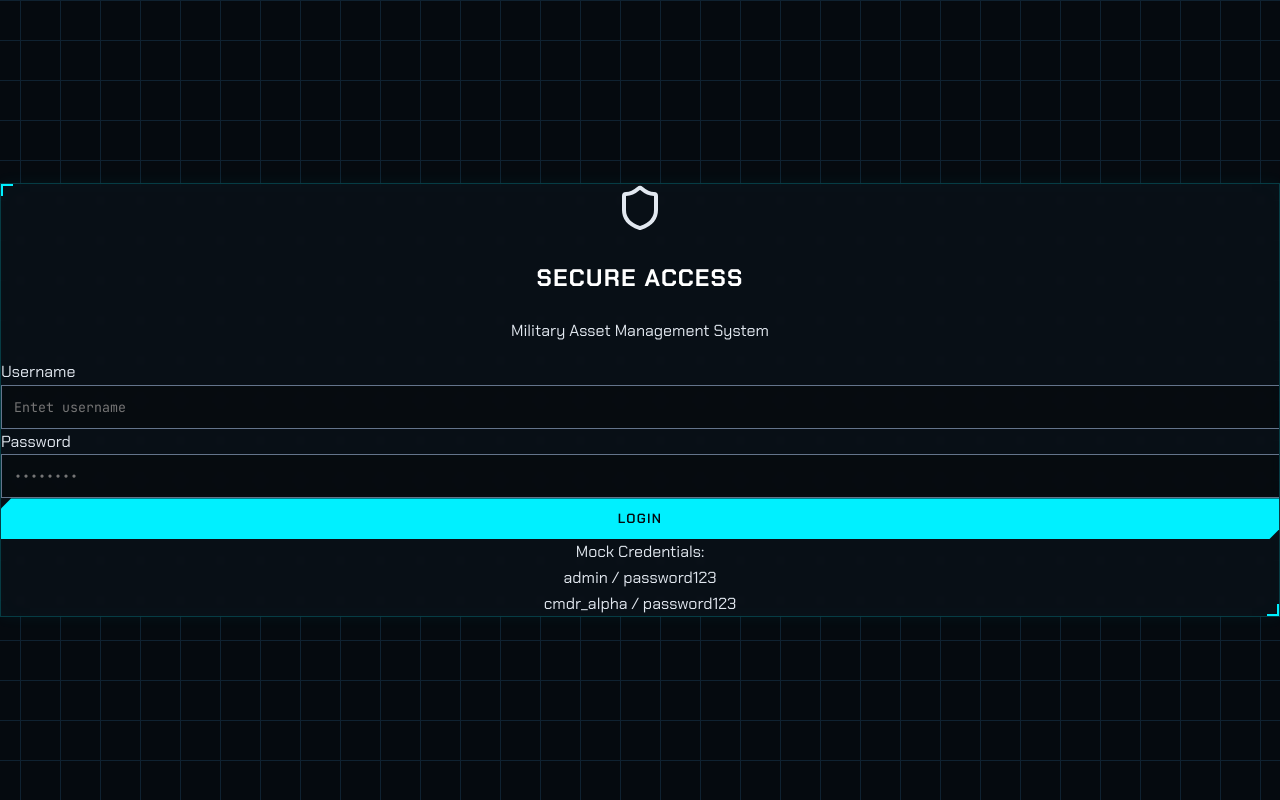
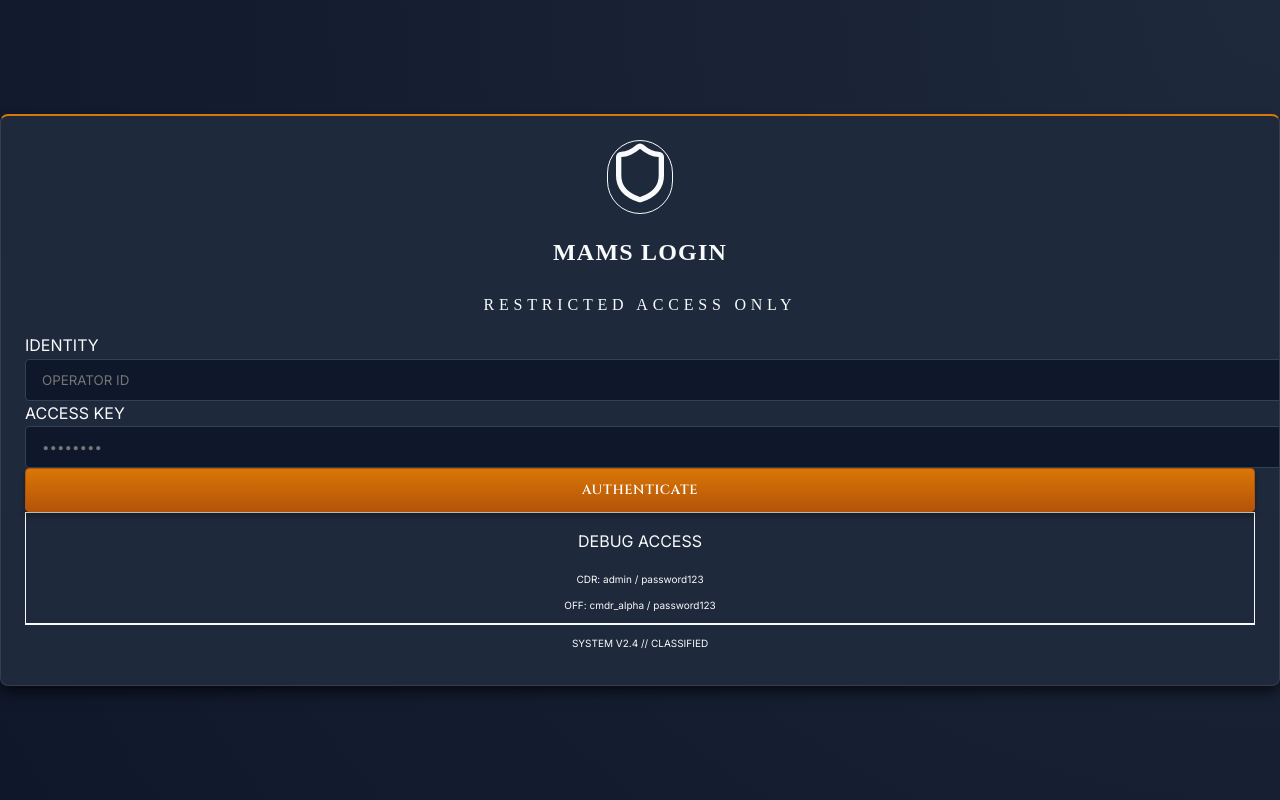
Before and after one commit to AKHILAKOYADA/MilitaryAssestManagement, a React (Vite) app in the folder client/: page /login in a window 1280 px wide. Built offline with nearby package versions, Linux system fonts and the light colour scheme; no server answers.

Commit message:
Enhance Classic Military Theme: Update Dashboard spacing and Navbar visibility

```diff
--- a/client/src/index.css
+++ b/client/src/index.css
@@ -1,198 +1,201 @@
-@import url('https://fonts.googleapis.com/css2?family=Chakra+Petch:wght@300;400;500;600;700&family=JetBrains+Mono:wght@400;700&display=swap');
+@import url('https://fonts.googleapis.com/css2?family=Cinzel:wght@400;600;700;900&family=Inter:wght@300;400;500;600&display=swap');
 
 @tailwind base;
 @tailwind components;
 @tailwind utilities;
 
 :root {
-  /* Tactical Military Theme */
-  --bg-primary: #050a0f; /* Deep void */
-  --bg-secondary: #0a1118; /* Dark gunmetal */
-  --bg-tertiary: #131c26; /* Panel bg */
-  --bg-grid: #0f2231;
+  /* Classic Premium Military Theme */
+  --bg-primary: #0f172a; /* Slate 900 - Deep Navy */
+  --bg-secondary: #1e293b; /* Slate 800 - Lighter Navy */
+  --bg-tertiary: #334155; /* Slate 700 - Panel Highlight */
 
   /* Typography */
-  --font-heading: 'Chakra Petch', sans-serif; /* Sci-fi/Tech look */
-  --font-mono: 'JetBrains Mono', monospace; /* Data/Code */
-  --font-sans: 'Chakra Petch', sans-serif; /* Unified look for consistency */
+  --font-heading: 'Cinzel', serif; /* Prestigious, Roman, Classic */
+  --font-sans: 'Inter', sans-serif; /* Clean, Readable */
+  --font-mono: 'JetBrains Mono', monospace; /* Keep for data */
 
   /* Text Colors */
-  --text-primary: #e2e8f0;
-  --text-secondary: #94a3b8;
-  --text-muted: #64748b;
-  --text-scifi: #00f0ff; /* Holographic cyan text */
+  --text-primary: #f8fafc; /* Slate 50 */
+  --text-secondary: #cbd5e1; /* Slate 300 */
+  --text-muted: #94a3b8; /* Slate 400 */
+  --text-gold: #fbbf24; /* Amber 400 */
 
-  /* Tactical Accents */
-  --accent-cyan: #00f0ff; /* Primary HUD color */
-  --accent-olive: #5c7f67; /* Camo hint */
-  --accent-warning: #f59e0b; /* Alert amber */
-  --accent-danger: #ef4444; /* Critical red */
+  /* Accents - Gold/Brass & Steel */
+  --accent-primary: #d97706; /* Amber 600 - "Brass" */
+  --accent-secondary: #475569; /* Slate 600 - "Steel" */
+  --accent-success: #10b981; /* Emerald */
+  --accent-danger: #ef4444; /* Red */
+  --accent-highlight: #fbbf24; /* Amber 400 - Gold glow */
 
-  /* UI Borders */
-  --border-tech: rgba(0, 240, 255, 0.2);
-  --border-subtle: rgba(255, 255, 255, 0.05);
+  /* Borders */
+  --border-primary: rgba(251, 191, 36, 0.4); /* Gold subtle */
+  --border-subtle: rgba(255, 255, 255, 0.1);
 
-  /* Glass/HUD System */
-  --hud-bg: rgba(10, 17, 24, 0.85);
-  --hud-border: 1px solid var(--border-tech);
-  --hud-shadow: 0 0 20px rgba(0, 240, 255, 0.1);
+  /* Shadows */
+  --shadow-card: 0 10px 15px -3px rgba(0, 0, 0, 0.5), 0 4px 6px -2px rgba(0, 0, 0, 0.3);
+  --shadow-gold: 0 0 15px rgba(217, 119, 6, 0.4);
 
-  --radius-tech: 2px; /* Sharp corners for military look */
+  --radius-std: 8px; /* Slightly rounded, classic feel */
 }
 
 body {
   margin: 0;
   padding: 0;
   font-family: var(--font-sans);
-  background-color: var(--bg-primary);
+  background: var(--bg-primary);
+  background: radial-gradient(circle at top right, #1e293b, #0f172a);
   color: var(--text-primary);
   line-height: 1.6;
-
-  /* Tactical Grid Background */
-  background-image:
-    linear-gradient(var(--bg-grid) 1px, transparent 1px),
-    linear-gradient(90deg, var(--bg-grid) 1px, transparent 1px);
-  background-size: 40px 40px;
-  background-position: center top;
+  min-height: 100vh;
 }
 
 /* Scrollbar */
-::-webkit-scrollbar { width: 6px; }
+::-webkit-scrollbar { width: 8px; }
 ::-webkit-scrollbar-track { background: var(--bg-primary); }
-::-webkit-scrollbar-thumb { background: var(--border-tech); }
+::-webkit-scrollbar-thumb {
+  background: var(--bg-tertiary);
+  border-radius: 4px;
+}
+::-webkit-scrollbar-thumb:hover { background: var(--accent-primary); }
 
 /* Headings */
 h1, h2, h3, h4, h5, h6 {
   font-family: var(--font-heading);
   text-transform: uppercase;
   letter-spacing: 0.05em;
-  color: white;
+  color: var(--text-primary);
+  font-weight: 700;
 }
 
 /*
   COMPONENT CLASSES
-  We use standard class names but drastic style changes
 */
 
-/* Tech Panel (replaces Glass Panel) */
+/* Classic Card Panel */
 .glass-panel {
-  background: var(--hud-bg);
-  border: 1px solid var(--border-tech);
-  box-shadow: 0 0 15px rgba(0, 240, 255, 0.05), inset 0 0 20px rgba(0, 240, 255, 0.02);
+  background: var(--bg-secondary);
+  border: 1px solid var(--border-subtle);
+  border-top: 2px solid var(--accent-primary); /* Gold Top Border */
+  border-radius: var(--radius-std);
+  box-shadow: var(--shadow-card);
+  padding: 1.5rem;
   position: relative;
   overflow: hidden;
-  backdrop-filter: blur(4px);
 }
 
-/* Corner Markers for Panels */
-.glass-panel::before {
-  content: '';
-  position: absolute;
-  top: 0; left: 0;
-  width: 10px; height: 10px;
-  border-top: 2px solid var(--accent-cyan);
-  border-left: 2px solid var(--accent-cyan);
-}
-.glass-panel::after {
-  content: '';
-  position: absolute;
-  bottom: 0; right: 0;
-  width: 10px; height: 10px;
-  border-bottom: 2px solid var(--accent-cyan);
-  border-right: 2px solid var(--accent-cyan);
+/* Remove corner markers - keep it clean */
+.glass-panel::before, .glass-panel::after {
+  display: none;
 }
 
 /* Buttons */
 .btn {
   font-family: var(--font-heading);
   text-transform: uppercase;
-  letter-spacing: 0.1em;
+  letter-spacing: 0.05em;
   font-weight: 600;
   padding: 0.75rem 1.5rem;
+  border-radius: 4px; /* Classic slight round */
   border: none;
   cursor: pointer;
-  transition: all 0.2s;
+  transition: all 0.3s ease;
   position: relative;
-  clip-path: polygon(10px 0, 100% 0, 100% calc(100% - 10px), calc(100% - 10px) 100%, 0 100%, 0 10px);
+  display: inline-flex;
+  align-items: center;
+  justify-content: center;
+  gap: 0.5rem;
 }
 
 .btn-primary {
-  background: var(--accent-cyan);
-  color: var(--bg-primary); /* Contrast text */
+  background: linear-gradient(to bottom, var(--accent-primary), #b45309);
+  color: white;
+  border: 1px solid #b45309;
+  box-shadow: 0 4px 6px rgba(0,0,0,0.3);
 }
 
 .btn-primary:hover {
-  background: white;
-  box-shadow: 0 0 15px var(--accent-cyan);
-}
-
-.btn-secondary {
-  background: transparent;
-  color: var(--accent-cyan);
-  border: 1px solid var(--accent-cyan);
-}
-
-.btn-danger {
-  background: var(--accent-danger);
-  color: white;
+  background: linear-gradient(to bottom, #fbbf24, #d97706);
+  transform: translateY(-1px);
+  box-shadow: 0 6px 12px rgba(217, 119, 6, 0.3);
+  color: #0f172a; /* Dark text on bright gold */
 }
 
 /* Inputs */
 .input-field {
-  background: rgba(0, 0, 0, 0.3);
-  border: 1px solid var(--text-muted);
-  border-radius: 0; /* Sharp */
-  color: var(--accent-cyan);
-  padding: 0.75rem;
+  background: var(--bg-primary);
+  border: 1px solid var(--bg-tertiary);
+  border-radius: 4px;
+  color: var(--text-primary);
+  padding: 0.75rem 1rem;
   width: 100%;
-  font-family: var(--font-mono);
+  font-family: var(--font-sans);
+  transition: border-color 0.2s;
 }
 .input-field:focus {
   outline: none;
-  border-color: var(--accent-cyan);
-  box-shadow: 0 0 10px rgba(0, 240, 255, 0.2);
+  border-color: var(--accent-primary);
+  box-shadow: 0 0 0 2px rgba(217, 119, 6, 0.2);
 }
 
 /* Tables */
 table {
   width: 100%;
-  border-collapse: separate;
-  border-spacing: 0 4px; /* Space between rows */
+  border-collapse: collapse;
 }
 
 thead {
-  font-family: var(--font-mono);
-  color: var(--text-secondary);
-  font-size: 0.8rem;
+  font-family: var(--font-heading);
+  color: var(--text-gold);
+  border-bottom: 2px solid var(--bg-tertiary);
 }
 
 th {
   padding: 1rem;
   text-align: left;
-  border-bottom: 1px solid var(--border-tech);
+  font-weight: 600;
+  text-transform: uppercase;
+  font-size: 0.85rem;
+  letter-spacing: 0.05em;
 }
 
 tbody tr {
-  background: rgba(255,255,255,0.02);
-  transition: all 0.2s;
+  border-bottom: 1px solid var(--bg-tertiary);
+  transition: background 0.2s;
+}
+
+tbody tr:last-child {
+  border-bottom: none;
 }
 
 tbody tr:hover {
-  background: rgba(0, 240, 255, 0.1);
-  transform: translateX(5px);
+  background: rgba(255, 255, 255, 0.03);
 }
 
 td {
   padding: 1rem;
-  border-bottom: 1px solid rgba(255,255,255,0.05);
-  font-family: var(--font-mono);
-  font-size: 0.9rem;
+  font-family: var(--font-sans);
+  font-size: 0.95rem;
+  color: var(--text-secondary);
 }
 
 /* Utilities */
-.text-gradient {
-  background: linear-gradient(to right, var(--accent-cyan), white);
-  -webkit-background-clip: text;
-  background-clip: text;
-  color: transparent;
+.text-gold {
+  color: var(--text-gold);
 }
+
+.title-underline {
+  position: relative;
+  display: inline-block;
+  padding-bottom: 10px;
+}
+.title-underline::after {
+  content: '';
+  position: absolute;
+  left: 50%;
+  bottom: 0;
+  transform: translateX(-50%);
+  width: 60px;
+  height: 3px;
+  background: var(--accent-primary);
+}
--- a/client/src/pages/Login.jsx
+++ b/client/src/pages/Login.jsx
@@ -23,36 +23,37 @@ const Login = () => {
     return (
         <div className="min-h-screen flex items-center justify-center bg-[--bg-primary] relative overflow-hidden">
             {/* Background decoration */}
-            <div className="absolute top-0 left-0 w-full h-full overflow-hidden z-0">
-                <div className="absolute -top-[20%] -left-[10%] w-[50%] h-[50%] bg-blue-500/20 rounded-full blur-[120px]"></div>
-                <div className="absolute top-[40%] -right-[10%] w-[40%] h-[40%] bg-emerald-500/10 rounded-full blur-[100px]"></div>
-            </div>
+            <div className="absolute inset-0 bg-[radial-gradient(circle_at_center,_var(--bg-secondary)_0%,_var(--bg-primary)_100%)]"></div>
 
-            <div className="glass-panel p-8 w-full max-w-md z-10 relative">
-                <div className="flex justify-center mb-6">
-                    <div className="p-4 bg-blue-500/10 rounded-full text-blue-400">
-                        <Shield size={48} />
+            <div className="glass-panel p-10 w-full max-w-md z-10 relative shadow-2xl border-t-4 border-t-[--accent-primary]">
+                <div className="flex justify-center mb-8">
+                    <div className="p-4 bg-[--bg-tertiary] rounded-full text-[--text-gold] shadow-lg border border-[--border-subtle]">
+                        <Shield size={64} />
                     </div>
                 </div>
 
-                <h2 className="text-2xl font-bold text-center mb-2">Secure Access</h2>
-                <p className="text-center text-[--text-secondary] mb-8">Military Asset Management System</p>
+                <h2 className="text-3xl font-black text-center mb-2 text-white font-[--font-heading] tracking-widest uppercase">
+                    MAMS <span className="text-[--text-gold]">Login</span>
+                </h2>
+                <p className="text-center text-[--text-secondary] mb-8 font-[--font-heading] text-xs tracking-[0.3em] uppercase">
+                    Restricted Access Only
+                </p>
 
-                {error && <div className="bg-red-500/20 text-red-400 p-3 rounded-lg mb-4 text-sm text-center">{error}</div>}
+                {error && <div className="bg-red-900/50 border border-red-500/50 text-red-200 p-3 rounded mb-6 text-sm text-center">{error}</div>}
 
-                <form onSubmit={handleSubmit} className="space-y-4">
+                <form onSubmit={handleSubmit} className="space-y-6">
                     <div>
-                        <label className="block text-sm font-medium text-[--text-secondary] mb-1">Username</label>
+                        <label className="block text-xs font-bold text-[--text-gold] uppercase tracking-widest mb-2">Identity</label>
                         <input
                             type="text"
                             className="input-field"
                             value={username}
                             onChange={(e) => setUsername(e.target.value)}
-                            placeholder="Entet username"
+                            placeholder="OPERATOR ID"
                         />
                     </div>
                     <div>
-                        <label className="block text-sm font-medium text-[--text-secondary] mb-1">Password</label>
+                        <label className="block text-xs font-bold text-[--text-gold] uppercase tracking-widest mb-2">Access Key</label>
                         <input
                             type="password"
                             className="input-field"
@@ -61,15 +62,23 @@ const Login = () => {
                             placeholder="••••••••"
                         />
                     </div>
-                    <button type="submit" className="btn btn-primary w-full justify-center mt-6">
-                        Login
+                    <button type="submit" className="btn btn-primary w-full justify-center mt-2 shadow-lg shadow-amber-900/30">
+                        Authenticate
                     </button>
+
+                    <div className="mt-6 p-4 bg-slate-800/50 rounded border border-slate-700 text-center">
+                        <p className="text-xs font-bold text-amber-500 uppercase tracking-widest mb-2">Debug Access</p>
+                        <div className="text-[10px] text-slate-400 font-mono space-y-1">
+                            <p>CDR: <span className="text-white">admin</span> / <span className="text-white">password123</span></p>
+                            <p>OFF: <span className="text-white">cmdr_alpha</span> / <span className="text-white">password123</span></p>
+                        </div>
+                    </div>
                 </form>
 
-                <div className="mt-6 text-center text-xs text-[--text-secondary]">
-                    Mock Credentials: <br />
-                    admin / password123 <br />
-                    cmdr_alpha / password123
+                <div className="mt-8 pt-6 border-t border-[--border-subtle] text-center">
+                    <p className="text-[10px] text-[--text-muted] uppercase tracking-widest">
+                        System v2.4 // Classified
+                    </p>
                 </div>
             </div>
         </div>
```
Also changed, not shown: client/src/components/Navbar.jsx (+27 -39 lines), client/src/pages/Assignments.jsx (+6 -6 lines), client/src/pages/Dashboard.jsx (+33 -47 lines), client/src/pages/Purchases.jsx (+4 -4 lines), client/src/pages/Transfers.jsx (+4 -4 lines).
